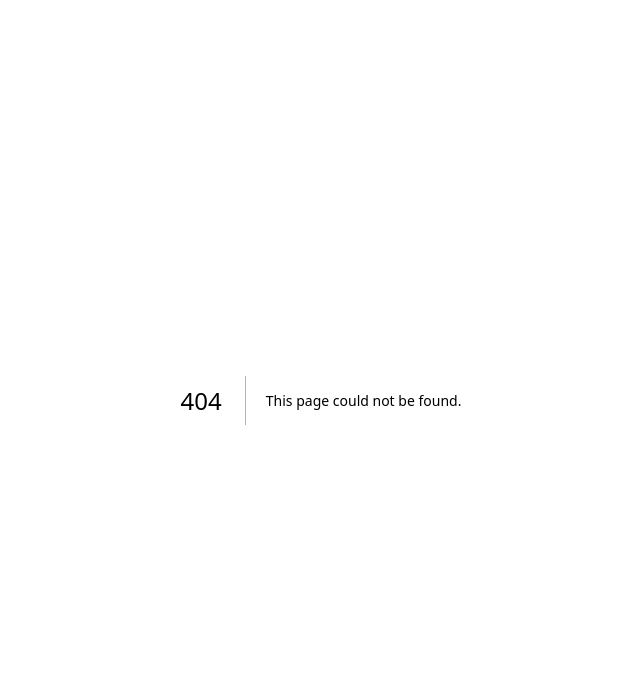
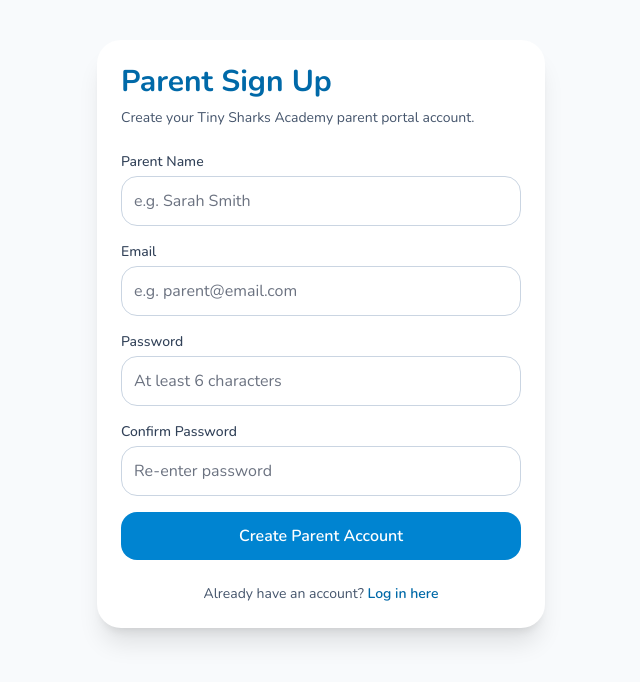
Before and after one commit to nbarone7394-eng/Tiny-Sharks-Academy, a Next.js app: page /parent-signup in a window 1280 px wide. Before the commit this address had no page. Shown: the top 682 px of the page, without its empty margins (319-959 px from the left). Built offline with nearby package versions, Linux system fonts and the light colour scheme; no server answers.

Commit message:
Add parent signup page

```diff
--- /dev/null
+++ b/app/parent-signup/page.tsx
@@ -0,0 +1,166 @@
+"use client";
+
+import { useState } from "react";
+import Link from "next/link";
+import { supabase } from "@/lib/supabaseClient";
+
+export default function ParentSignupPage() {
+  const [parentName, setParentName] = useState("");
+  const [email, setEmail] = useState("");
+  const [password, setPassword] = useState("");
+  const [confirmPassword, setConfirmPassword] = useState("");
+  const [message, setMessage] = useState("");
+  const [loading, setLoading] = useState(false);
+
+  async function handleSignup(e: React.FormEvent<HTMLFormElement>) {
+    e.preventDefault();
+    setMessage("");
+
+    if (password !== confirmPassword) {
+      setMessage("Passwords do not match.");
+      return;
+    }
+
+    if (password.length < 6) {
+      setMessage("Password must be at least 6 characters.");
+      return;
+    }
+
+    setLoading(true);
+
+    const { data, error } = await supabase.auth.signUp({
+      email,
+      password,
+      options: {
+        data: {
+          parent_name: parentName,
+        },
+        emailRedirectTo: "https://tiny-sharks-academy.vercel.app/parent-login",
+      },
+    });
+
+    if (error) {
+      setMessage(error.message);
+      setLoading(false);
+      return;
+    }
+
+    if (data.user) {
+      const { error: parentError } = await supabase.from("parent_accounts").upsert(
+        [
+          {
+            parent_name: parentName,
+            parent_email: email,
+            auth_user_id: data.user.id,
+          },
+        ],
+        { onConflict: "parent_email" }
+      );
+
+      if (parentError) {
+        setMessage(parentError.message);
+        setLoading(false);
+        return;
+      }
+    }
+
+    setMessage("Account created. Please check your email to confirm your signup.");
+    setLoading(false);
+    setParentName("");
+    setEmail("");
+    setPassword("");
+    setConfirmPassword("");
+  }
+
+  return (
+    <main className="min-h-screen bg-slate-50 px-4 py-10">
+      <div className="mx-auto max-w-md rounded-3xl bg-white p-6 shadow-xl">
+        <div className="mb-6">
+          <h1 className="text-3xl font-bold text-sky-700">Parent Sign Up</h1>
+          <p className="mt-2 text-sm text-slate-600">
+            Create your Tiny Sharks Academy parent portal account.
+          </p>
+        </div>
+
+        <form onSubmit={handleSignup} className="space-y-4">
+          <div>
+            <label className="mb-1 block text-sm font-medium text-slate-700">
+              Parent Name
+            </label>
+            <input
+              type="text"
+              value={parentName}
+              onChange={(e) => setParentName(e.target.value)}
+              placeholder="e.g. Sarah Smith"
+              className="w-full rounded-2xl border border-slate-300 p-3 outline-none focus:border-sky-500"
+              required
+            />
+          </div>
+
+          <div>
+            <label className="mb-1 block text-sm font-medium text-slate-700">
+              Email
+            </label>
+            <input
+              type="email"
+              value={email}
+              onChange={(e) => setEmail(e.target.value)}
+              placeholder="e.g. parent@email.com"
+              className="w-full rounded-2xl border border-slate-300 p-3 outline-none focus:border-sky-500"
+              required
+            />
+          </div>
+
+          <div>
+            <label className="mb-1 block text-sm font-medium text-slate-700">
+              Password
+            </label>
+            <input
+              type="password"
+              value={password}
+              onChange={(e) => setPassword(e.target.value)}
+              placeholder="At least 6 characters"
+              className="w-full rounded-2xl border border-slate-300 p-3 outline-none focus:border-sky-500"
+              required
+            />
+          </div>
+
+          <div>
+            <label className="mb-1 block text-sm font-medium text-slate-700">
+              Confirm Password
+            </label>
+            <input
+              type="password"
+              value={confirmPassword}
+              onChange={(e) => setConfirmPassword(e.target.value)}
+              placeholder="Re-enter password"
+              className="w-full rounded-2xl border border-slate-300 p-3 outline-none focus:border-sky-500"
+              required
+            />
+          </div>
+
+          <button
+            type="submit"
+            disabled={loading}
+            className="w-full rounded-2xl bg-sky-600 px-4 py-3 font-semibold text-white transition hover:bg-sky-700 disabled:cursor-not-allowed disabled:opacity-70"
+          >
+            {loading ? "Creating Account..." : "Create Parent Account"}
+          </button>
+        </form>
+
+        {message && (
+          <div className="mt-4 rounded-2xl bg-slate-100 p-3 text-sm text-slate-700">
+            {message}
+          </div>
+        )}
+
+        <div className="mt-6 text-center text-sm text-slate-600">
+          Already have an account?{" "}
+          <Link href="/parent-login" className="font-semibold text-sky-700 hover:underline">
+            Log in here
+          </Link>
+        </div>
+      </div>
+    </main>
+  );
+}
```
